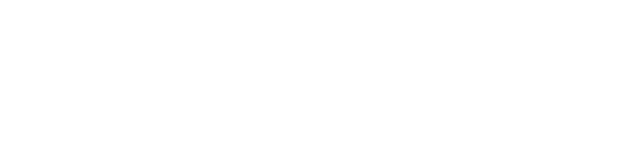
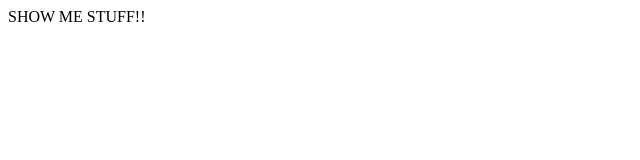
Before and after one commit to katiash/katiash.github.io, a plain HTML site: page index.html in a window 1280 px wide. Shown: the whole page, without its empty margins (0-640 px from the left). Drawn offline with Linux system fonts and the light colour scheme.

Commit message:
second commit

```diff
--- a/index.html
+++ b/index.html
@@ -1 +1 @@
-<html> <title> Katia's Awesome Page of STUFF !! </title> </html>
+<html> <title> Katia's Awesome Page of STUFF !! </title> <body>SHOW ME STUFF!! </body> </html>
```
